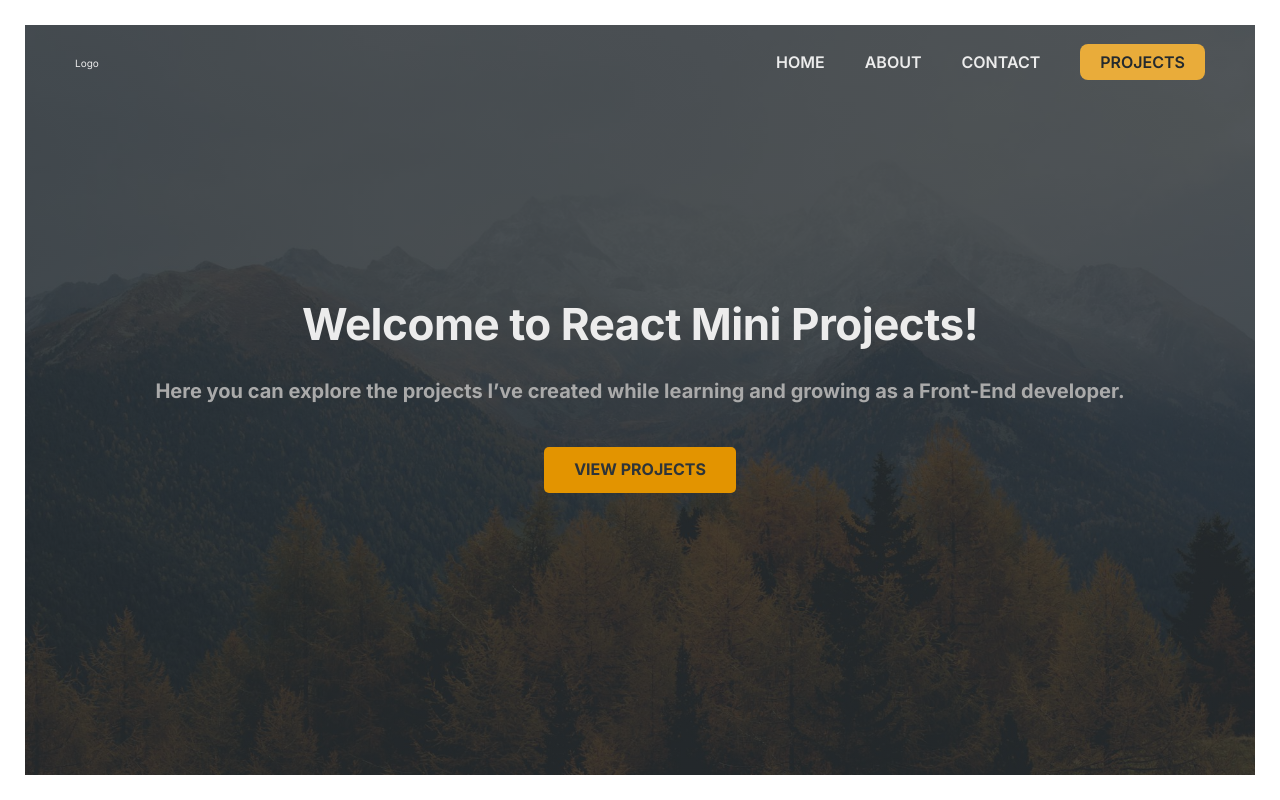
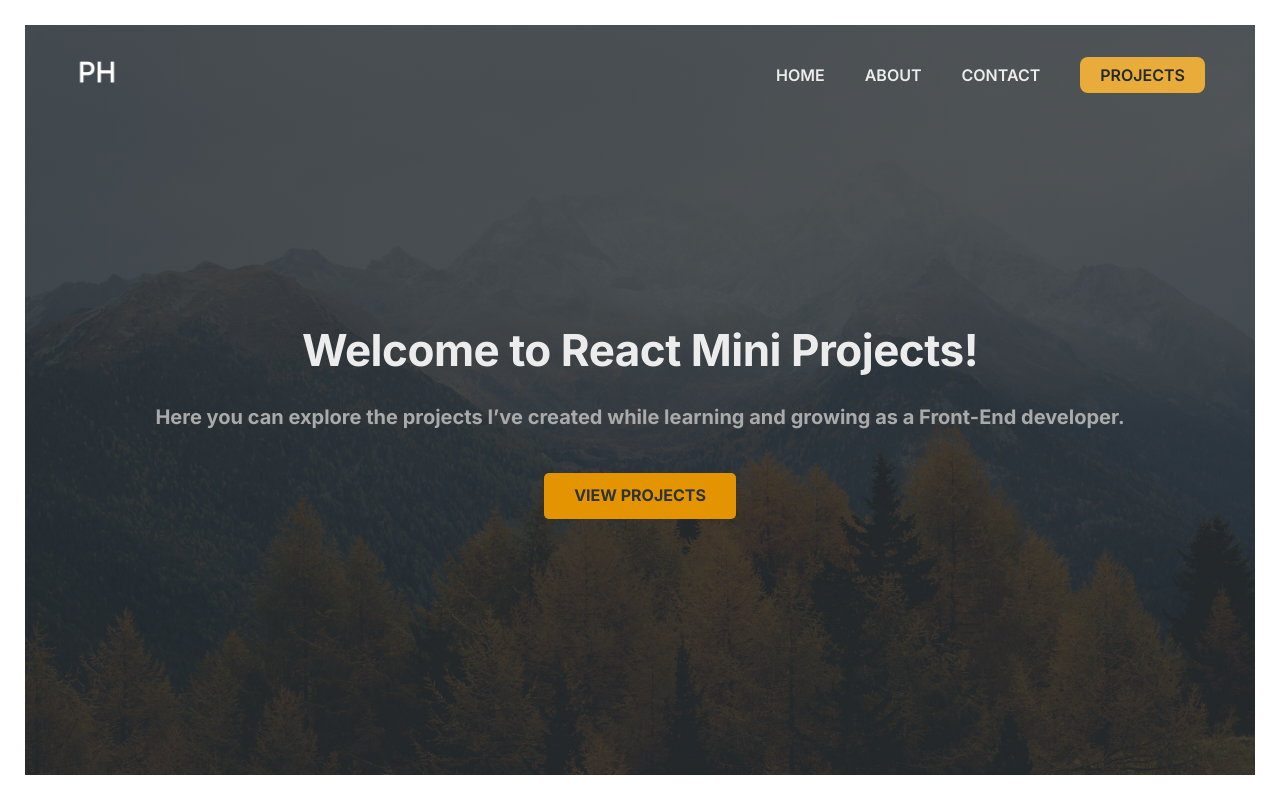
Before and after one commit to priscillahaibara/react-mini-projects, a React (Create React App) app: page /#/ in a window 1280 px wide. Built offline with nearby package versions, Linux system fonts and the light colour scheme.

Commit message:
feat(PageNav): add logo to navigation bar

```diff
--- /dev/null
+++ b/src/components/Logo.js
@@ -0,0 +1,13 @@
+import { Link } from "react-router-dom"
+import logo from '../assets/logo.png';
+import styles from './Logo.module.css'
+
+function Logo() {
+    return (
+        <Link to='/'>
+            <img src={logo} alt="Logo" className={styles.logo}/>
+        </Link>
+    )
+}
+
+export default Logo
--- /dev/null
+++ b/src/components/Logo.module.css
@@ -0,0 +1,3 @@
+.logo {
+    height: 4.4rem;
+}
--- a/src/components/PageNav.js
+++ b/src/components/PageNav.js
@@ -1,10 +1,11 @@
 import { NavLink } from "react-router-dom";
+import Logo from "./Logo";
 import styles from "./PageNav.module.css";
 
 function PageNav() {
   return (
     <nav className={styles.nav}>
-      <div>Logo</div>
+      <Logo />
       <ul>
         <li>
           <NavLink to="/">Home</NavLink>
```
Also changed, not shown: src/assets/logo.png (added).
